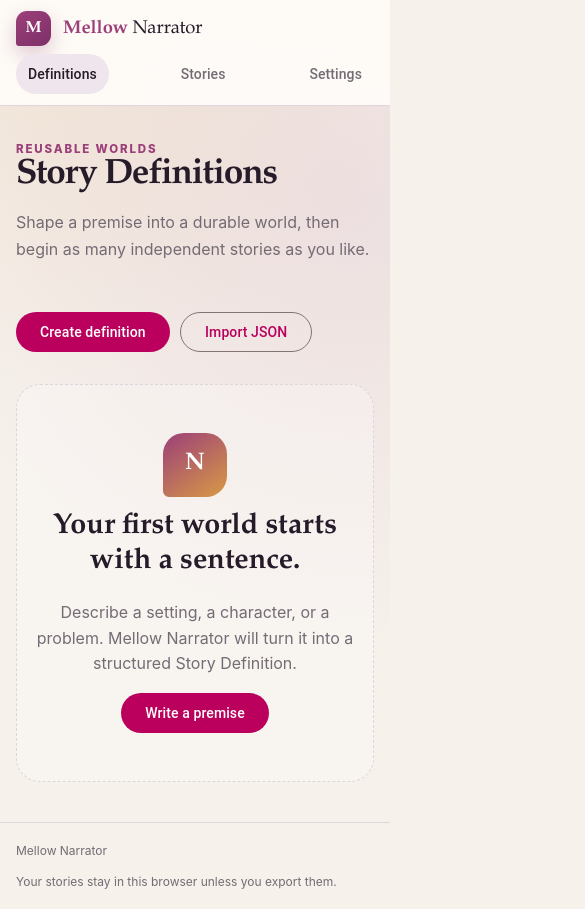
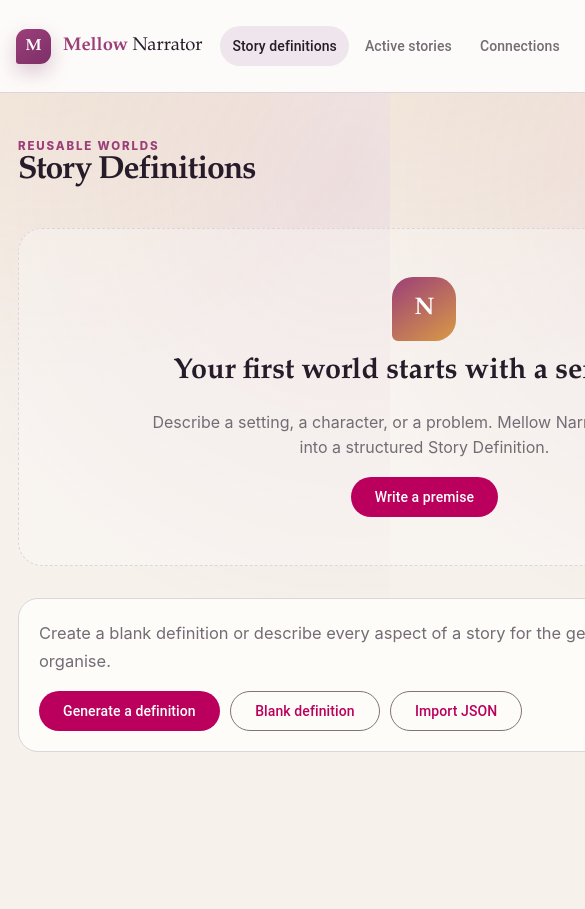
Before and after one commit to MellowDrama81/Narrator, an Angular app in the folder Mellow.Narrator.Web/: page /definitions in a window 390 px wide. Shown: the top 909 px of the page, 585 px wide, since content can reach past the window. After the commit the page ends 844 px from the top, so only its background shows below. Built offline with nearby package versions, Linux system fonts and the light colour scheme.

Commit message:
Align Angular story workflow with MAUI

```diff
--- a/Mellow.Narrator.Web/src/app/app.html
+++ b/Mellow.Narrator.Web/src/app/app.html
@@ -1,19 +1,33 @@
 <div class="app-shell">
-  <mat-toolbar class="topbar">
+  <aside class="sidebar">
     <a class="brand" routerLink="/definitions" aria-label="Mellow Narrator home">
-      <span class="brand-mark">M</span>
-      <span><strong>Mellow</strong> Narrator</span>
+      <span class="brand-mark">M</span><span><strong>Mellow</strong> Narrator</span>
     </a>
     <nav aria-label="Primary navigation">
-      <a mat-button routerLink="/definitions" routerLinkActive="active">Definitions</a>
-      <a mat-button routerLink="/stories" routerLinkActive="active">Stories</a>
+      <a mat-button routerLink="/definitions" routerLinkActive="active">Story definitions</a>
+      <a mat-button routerLink="/stories" routerLinkActive="active">Active stories</a>
+      @if (openStories.length) {
+        <section class="open-stories" aria-label="Open stories">
+          @for (story of openStories; track story.id) {
+            <div class="open-story-row">
+              @if (renamingId === story.id) {
+                <input [(ngModel)]="renameValue" aria-label="Story name" (keyup.enter)="saveRename(story)">
+                <button mat-button class="icon-button" title="Save name" aria-label="Save name" (click)="saveRename(story)">✓</button>
+                <button mat-button class="icon-button" title="Cancel rename" aria-label="Cancel rename" (click)="cancelRename()">×</button>
+              } @else {
+                <a mat-button [routerLink]="['/stories', story.id]" routerLinkActive="active" title="{{ story.label }}">{{ story.label }}</a>
+                <button mat-button class="icon-button" title="Rename story" aria-label="Rename story" (click)="beginRename(story)">✎</button>
+                <button mat-button class="icon-button" title="Close story" aria-label="Close story" (click)="close(story.id)">×</button>
+              }
+            </div>
+          }
+        </section>
+      }
+      <a mat-button routerLink="/connections" routerLinkActive="active">Connections</a>
       <a mat-button routerLink="/settings" routerLinkActive="active">Settings</a>
+      <a mat-button routerLink="/pipeline" routerLinkActive="active">Pipeline calls</a>
+      <a mat-button routerLink="/trash" routerLinkActive="active">Trash</a>
     </nav>
-    <span class="local-badge">Local-first</span>
-  </mat-toolbar>
+  </aside>
   <main class="page"><router-outlet></router-outlet></main>
-  <footer>
-    <span>Mellow Narrator</span>
-    <span>Your stories stay in this browser unless you export them.</span>
-  </footer>
 </div>
--- a/Mellow.Narrator.Web/src/app/app.scss
+++ b/Mellow.Narrator.Web/src/app/app.scss
@@ -1,52 +1,24 @@
-.topbar {
-  position: sticky;
-  top: 0;
-  z-index: 20;
-  height: 70px;
-  padding: 0 clamp(1rem, 4vw, 3.5rem);
-  background: color-mix(in srgb, var(--surface) 90%, transparent);
-  border-bottom: 1px solid var(--line);
-  backdrop-filter: blur(20px);
+.app-shell { display:grid; min-height:100vh; grid-template-columns:260px minmax(0, 1fr); }
+.sidebar { position:sticky; top:0; height:100vh; padding:28px 16px; background:color-mix(in srgb, var(--surface) 90%, var(--soft)); border-right:1px solid var(--line); }
+.brand { display:flex; align-items:center; gap:.75rem; margin:0 12px 34px; color:var(--text); text-decoration:none; font-family:var(--serif); font-size:1.15rem; white-space:nowrap; }
+.brand strong { color:var(--accent); font-weight:700; }
+.brand-mark { display:grid; place-items:center; width:35px; height:35px; border-radius:11px 11px 11px 3px; color:white; background:linear-gradient(145deg, var(--accent), #7d2f68); box-shadow:0 8px 20px rgba(126, 49, 104, .25); font:700 1rem var(--serif); }
+nav { display:grid; gap:4px; }
+nav > a { justify-content:flex-start; color:var(--muted) !important; }
+nav > a.active, nav > a:hover { color:var(--text) !important; background:var(--soft); }
+.open-stories { display:grid; gap:5px; margin:3px 0 12px 16px; padding:3px 0 3px 9px; border-left:2px solid color-mix(in srgb, var(--accent), white 45%); }
+.open-story-row { display:flex; gap:4px; min-width:0; }
+.open-story-row a { min-width:0; flex:1; justify-content:flex-start; overflow:hidden; text-overflow:ellipsis; white-space:nowrap; color:var(--text) !important; font-size:12px; }
+.open-story-row input { min-width:0; flex:1; border:1px solid var(--line); border-radius:7px; background:var(--surface); color:var(--text); padding:6px 8px; }
+.icon-button { min-width:32px; padding:0 !important; color:var(--muted) !important; }
+.page { width:min(1160px, 100%); margin:auto; padding:54px clamp(22px, 6vw, 76px) 90px; }
+
+@media (max-width: 760px) {
+  .app-shell { grid-template-columns:1fr; }
+  .sidebar { position:static; height:auto; padding:14px 16px; border-right:0; border-bottom:1px solid var(--line); display:flex; align-items:center; gap:18px; }
+  .brand { margin:0; }
+  nav { display:flex; overflow-x:auto; gap:4px; }
+  nav > a { white-space:nowrap; }
+  .open-stories { display:none; }
+  .page { padding:34px 18px 60px; }
 }
-
-.brand {
-  display: flex;
-  align-items: center;
-  gap: .75rem;
-  margin-right: clamp(1rem, 4vw, 3rem);
-  color: var(--text);
-  text-decoration: none;
-  font-family: var(--serif);
-  font-size: 1.15rem;
-  white-space: nowrap;
-}
-
-.brand strong { color: var(--accent); font-weight: 700; }
-.brand-mark {
-  display: grid;
-  place-items: center;
-  width: 35px;
-  height: 35px;
-  border-radius: 11px 11px 11px 3px;
-  color: white;
-  background: linear-gradient(145deg, var(--accent), #7d2f68);
-  box-shadow: 0 8px 20px rgba(126, 49, 104, .25);
-  font: 700 1rem var(--serif);
-}
-
-nav { display: flex; gap: .25rem; }
-nav a { color: var(--muted) !important; }
-nav a.active { color: var(--text) !important; background: var(--soft); }
-.local-badge { margin-left: auto; padding: .35rem .65rem; border: 1px solid var(--line); border-radius: 999px; color: var(--muted); font-size: .72rem; }
-
-.page { min-height: calc(100vh - 140px); max-width: 1500px; margin: 0 auto; padding: clamp(1.5rem, 4vw, 4rem); }
-footer { display:flex; justify-content:space-between; gap:1rem; padding:1.25rem clamp(1rem, 4vw, 3.5rem); border-top:1px solid var(--line); color:var(--muted); font-size:.75rem; }
-
-@media (max-width: 680px) {
-  .topbar { height:auto; min-height:64px; flex-wrap:wrap; padding:.7rem 1rem; gap:.5rem; }
-  .brand { flex:1; }
-  nav { order:3; width:100%; justify-content:space-between; }
-  .local-badge { display:none; }
-  .page { padding:1.25rem 1rem 2.5rem; }
-  footer { flex-direction:column; }
-}
--- a/Mellow.Narrator.Web/src/app/app.ts
+++ b/Mellow.Narrator.Web/src/app/app.ts
@@ -1,12 +1,49 @@
-import { Component } from '@angular/core';
+import { Component, OnInit } from '@angular/core';
+import { FormsModule } from '@angular/forms';
 import { MatButtonModule } from '@angular/material/button';
-import { MatToolbarModule } from '@angular/material/toolbar';
-import { RouterLink, RouterLinkActive, RouterOutlet } from '@angular/router';
+import { NavigationEnd, Router, RouterLink, RouterLinkActive, RouterOutlet } from '@angular/router';
+import { filter } from 'rxjs';
+import { DbService } from './core/db.service';
+import { OpenStoriesService } from './core/open-stories.service';
+import { StoryState } from './core/models';
 
 @Component({
   selector: 'app-root',
-  imports: [RouterOutlet, RouterLink, RouterLinkActive, MatButtonModule, MatToolbarModule],
+  imports: [RouterOutlet, RouterLink, RouterLinkActive, FormsModule, MatButtonModule],
   templateUrl: './app.html',
   styleUrl: './app.scss'
 })
-export class App {}
+export class App implements OnInit {
+  openStories: StoryState[] = [];
+  renamingId = '';
+  renameValue = '';
+
+  constructor(private readonly openStoryWorkspace: OpenStoriesService, private readonly db: DbService, private readonly router: Router) {}
+
+  async ngOnInit(): Promise<void> {
+    await this.refreshOpenStories();
+    this.router.events.pipe(filter(event => event instanceof NavigationEnd)).subscribe(() => { void this.refreshOpenStories(); });
+    this.openStoryWorkspace.changed.subscribe(() => { void this.refreshOpenStories(); });
+  }
+
+  async refreshOpenStories(): Promise<void> { this.openStories = await this.openStoryWorkspace.list(); }
+
+  beginRename(story: StoryState): void { this.renamingId = story.id; this.renameValue = story.label; }
+
+  async saveRename(story: StoryState): Promise<void> {
+    const label = this.renameValue.trim();
+    if (!label) return;
+    story.label = label;
+    await this.db.saveStory(story);
+    this.renamingId = '';
+    this.openStoryWorkspace.notifyChanged();
+  }
+
+  cancelRename(): void { this.renamingId = ''; }
+
+  async close(storyId: string): Promise<void> {
+    await this.openStoryWorkspace.close(storyId);
+    this.openStories = this.openStories.filter(story => story.id !== storyId);
+    if (this.router.url === `/stories/${storyId}`) await this.router.navigate(['/stories']);
+  }
+}
--- /dev/null
+++ b/Mellow.Narrator.Web/src/app/core/open-stories.service.ts
@@ -0,0 +1,38 @@
+import { Injectable } from '@angular/core';
+import { Subject } from 'rxjs';
+import { DbService } from './db.service';
+import { StoryState } from './models';
+
+const OPEN_STORY_IDS_KEY = 'open-story-ids';
+
+@Injectable({ providedIn: 'root' })
+export class OpenStoriesService {
+  readonly changed = new Subject<void>();
+  constructor(private readonly db: DbService) {}
+
+  async list(): Promise<StoryState[]> {
+    const ids = await this.ids();
+    const values = await Promise.all(ids.map(id => this.db.story(id)));
+    const stories = values.filter((value): value is StoryState => !!value);
+    if (stories.length !== ids.length) await this.saveIds(stories.map(story => story.id));
+    return stories;
+  }
+
+  async open(storyId: string): Promise<void> {
+    const ids = await this.ids();
+    if (!ids.includes(storyId)) { await this.saveIds([...ids, storyId]); this.changed.next(); }
+  }
+
+  async close(storyId: string): Promise<void> {
+    await this.saveIds((await this.ids()).filter(id => id !== storyId));
+    this.changed.next();
+  }
+
+  notifyChanged(): void { this.changed.next(); }
+
+  private async ids(): Promise<string[]> {
+    return (await this.db.meta<string[]>(OPEN_STORY_IDS_KEY) ?? []).filter(id => typeof id === 'string' && id.trim());
+  }
+
+  private saveIds(ids: string[]): Promise<void> { return this.db.saveMeta(OPEN_STORY_IDS_KEY, ids); }
+}
--- a/Mellow.Narrator.Web/src/app/pages/definitions.component.ts
+++ b/Mellow.Narrator.Web/src/app/pages/definitions.component.ts
@@ -16,18 +16,7 @@
 @Component({
   imports: [CommonModule, FormsModule, RouterLink, MatButtonModule, MatCardModule, MatChipsModule, MatProgressBarModule],
   template: `
-    <section class="hero">
-      <div>
-        <p class="eyebrow">Reusable worlds</p>
-        <h1>Story Definitions</h1>
-        <p>Shape a premise into a durable world, then begin as many independent stories as you like.</p>
-      </div>
-      <div class="hero-actions">
-        <a mat-flat-button routerLink="/definitions/new">Create definition</a>
-        <button mat-stroked-button (click)="importInput.click()">Import JSON</button>
-        <input #importInput hidden type="file" accept=".json,application/json" (change)="importFile($event)">
-      </div>
-    </section>
+    <header class="page-header"><div><p class="eyebrow">Reusable worlds</p><h1>Story Definitions</h1></div></header>
     @if (busyId) { <mat-progress-bar mode="indeterminate"></mat-progress-bar> }
     @if (!definitions.length) {
       <div class="empty-state">
@@ -61,7 +50,9 @@
         }
       </div>
     }
+    <section class="feature-card create-definition"><div class="create-copy"><p class="lead">Create a blank definition or describe every aspect of a story for the generator to organise.</p></div><div class="hero-actions"><a mat-flat-button routerLink="/definitions/new">Generate a definition</a><a mat-stroked-button routerLink="/definitions/new">Blank definition</a><button mat-stroked-button (click)="importInput.click()">Import JSON</button><input #importInput hidden type="file" accept=".json,application/json" (change)="importFile($event)"></div></section>
   `,
+  styles: [`.create-definition { display:flex; align-items:center; justify-content:space-between; gap:1rem; margin-top:2rem; padding:1.25rem; }.create-copy .lead { margin:0; } @media(max-width:700px){ .create-definition{align-items:stretch; flex-direction:column;} .hero-actions{justify-content:flex-start;} }`],
 })
 export class DefinitionsComponent implements OnInit {
   definitions: StoryDefinition[] = [];
```
Also changed, not shown: Mellow.Narrator.Web/src/app/pages/play.component.ts (+56 -39 lines).
